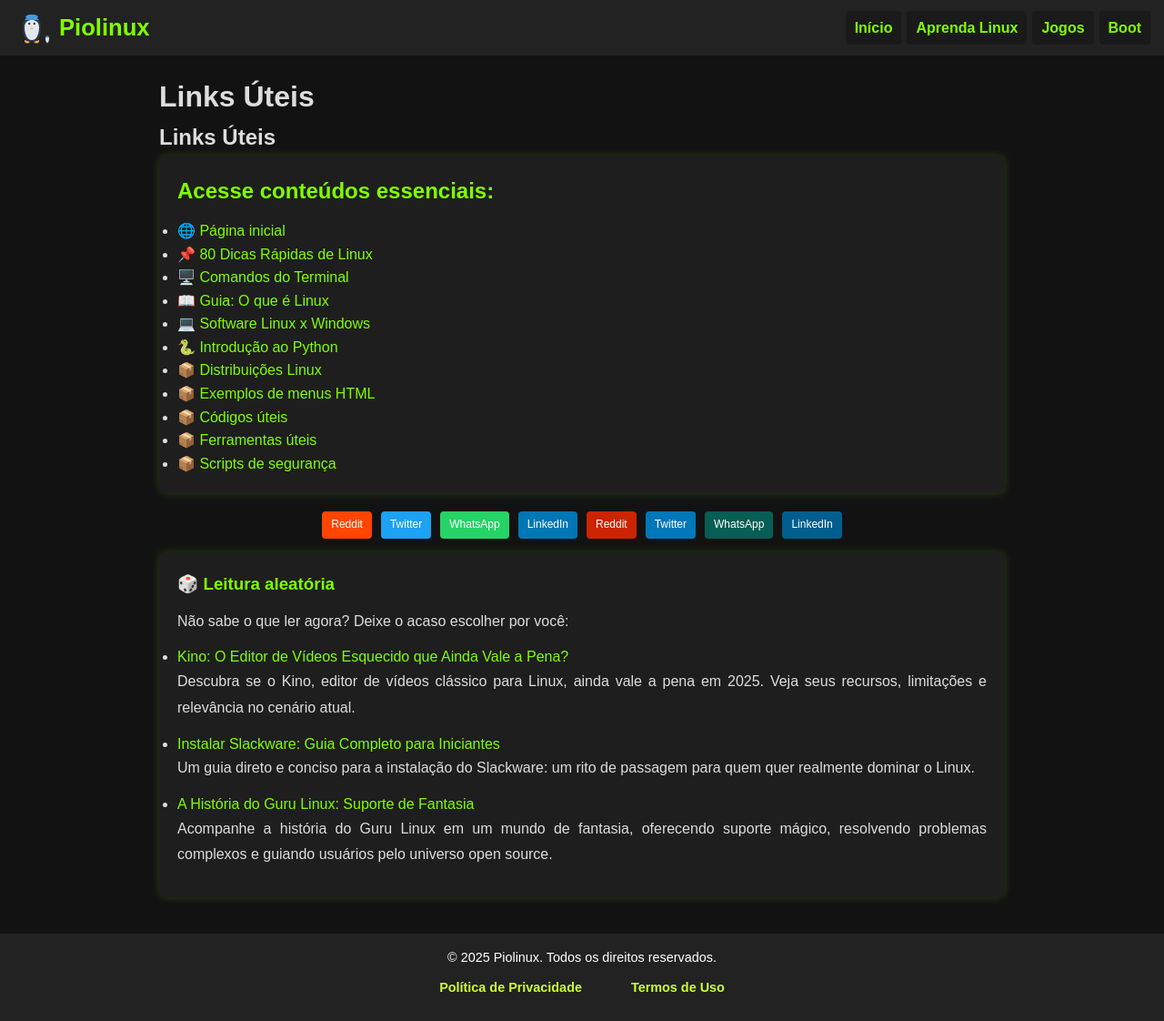
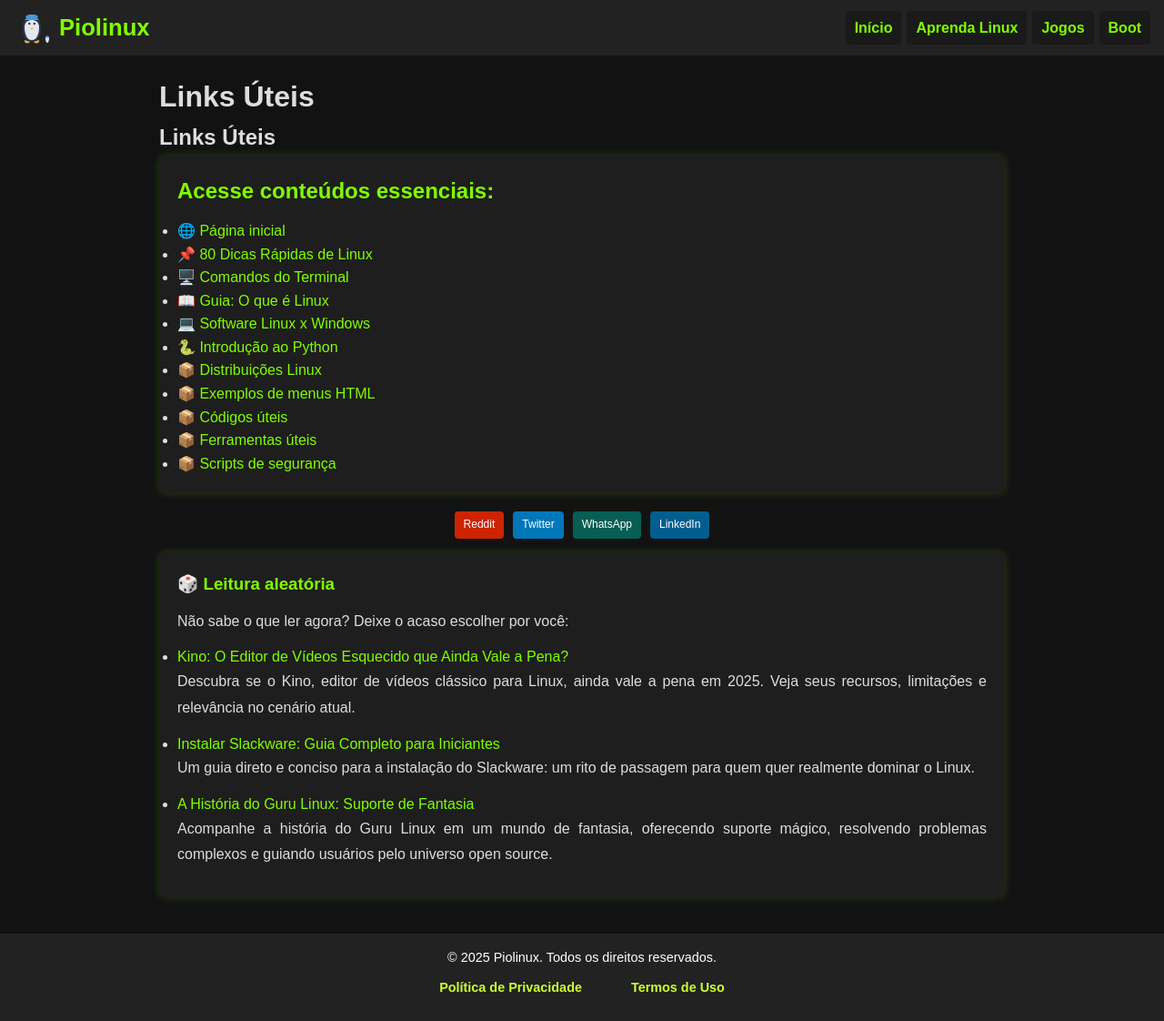
Before and after one commit to Piolinux/piolinux-site, a Jekyll site: the page built from links.html, in a window 1280 px wide. Shown: the whole page at 91% size. Built offline with Jekyll 4.4.1, drawn with Linux system fonts in a browser that asks for light colours; part of the change alters nothing that is shown.

Commit message:
Update links.html

```diff
--- a/links.html
+++ b/links.html
@@ -79,22 +79,3 @@ author: "Piolinux"
    </section>
    <div id="share" style="text-align:center;margin:15px 0">
    </div>
-   <script>
-    (() => {
-                const u = encodeURIComponent(location.href), t = encodeURIComponent(document.title);
-                const d = [
-                    ["Reddit", "#ff4500", `https://www.reddit.com/submit?url=${u}&title=${t}`],
-                    ["Twitter", "#1da1f2", `https://twitter.com/intent/tweet?url=${u}&text=${t}`],
-                    ["WhatsApp", "#25d366", `https://api.whatsapp.com/send?text=${t}%20${u}`],
-                    ["LinkedIn", "#0077b5", `https://www.linkedin.com/sharing/share-offsite/?url=${u}`]
-                ];
-                const e = document.getElementById("share");
-                d.forEach(([n, c, l]) => {
-                    let a = document.createElement("a");
-                    a.href = l; a.target = "_blank"; a.rel = "noopener";
-                    a.textContent = n;
-                    a.style = `background:${c};color:#fff;padding:5px 10px;margin:0 5px;border-radius:4px;font-size:12px;text-decoration:none;user-select:none;display:inline-block;`;
-                    e.appendChild(a);
-                });
-            })();
-   </script>
```
